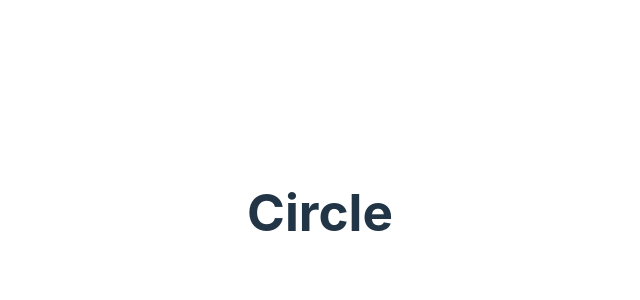
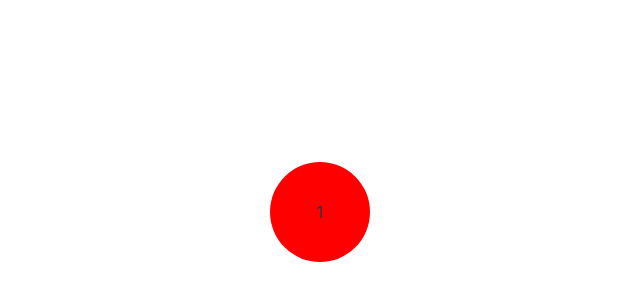
Before and after one commit to abhishekpatil4/overlapping-circles, a React (Vite) app: page / in a window 1280 px wide. Shown: the part 188-488 px from the top of the page, without its empty margins (320-960 px from the left). Built offline with nearby package versions, Linux system fonts and the light colour scheme.

Commit message:
feat: add style to Circle

```diff
--- a/src/App.jsx
+++ b/src/App.jsx
@@ -6,7 +6,7 @@ import { Circle } from './components/Circle'
 function App() {
   return (
     <>
-    <Circle />
+    <Circle color={"red"} number={1}/>
     </>
   )
 }
--- a/src/components/Circle.jsx
+++ b/src/components/Circle.jsx
@@ -1,5 +1,7 @@
-export const Circle = () => {
+export const Circle = ({ color, number }) => {
     return <>
-        <h1>Circle</h1>
+        <div style={{ backgroundColor: color, height: '100px', width: '100px', borderRadius: '100%', justifyContent: 'center', alignItems: 'center', display: 'flex' }}>
+            {number}
+        </div>
     </>
 }
```
